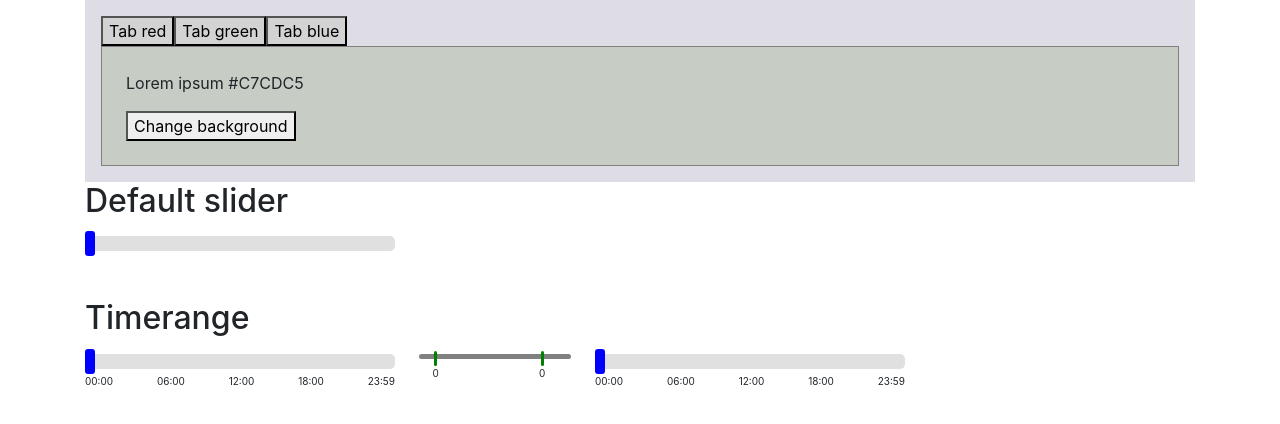
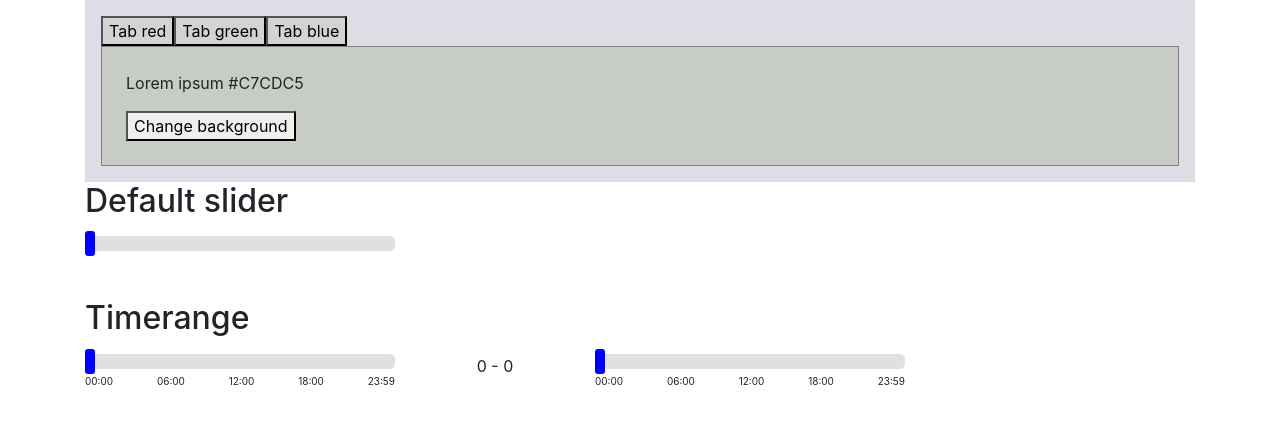
Before and after one commit to InnaPikul/react-learn-project, a React (Create React App) app: page / in a window 1280 px wide. Shown: the top 424 px of the page. Built offline with nearby package versions, Linux system fonts and the light colour scheme.

Commit message:
change slider value in %

```diff
--- a/src/components/Slider/Slider.js
+++ b/src/components/Slider/Slider.js
@@ -1,42 +1,34 @@
 import React, { useRef, useState } from "react";
 import "./style.scss";
 
-const Slider = (props) => {
+const Slider = ({ sendFromValue, sendToValue, hasScale, ...props }) => {
   const thumb = useRef(null);
   const slider = useRef(null);
-  const [thumbLeft, setThumbLeft] = useState(null);
-
-  const sendFromValue = (value) => {
-    props.sendFrom(value);
-  }
-
-  const sendToValue = (value) => {
-    props.sendTo(value);
-  }
-
-  const sendWidth = (value) => {
-    props.sendWidth(value);
-  }
+  const [initialThumbLeft, setInitialThumbLeft] = useState(0);
 
   function moveAt(pageX, shift) {
     const currentThumbPosition = pageX - slider.current.offsetLeft; // left point of current position of thumb on slider
-    sendWidth(slider.current.offsetWidth - thumb.current.offsetWidth); // send width value to parent element
-    if (currentThumbPosition > 0 && currentThumbPosition < slider.current.offsetWidth) {
-      const left = Math.round(currentThumbPosition - shift);
-      const rightEdge = Math.round(slider.current.offsetWidth - thumb.current.offsetWidth);
+    if (
+      currentThumbPosition > 0 &&
+      currentThumbPosition < slider.current.offsetWidth
+    ) {
+      const left = Math.round(((currentThumbPosition - shift) * 100) / slider.current.offsetWidth);
+      const rightEdge = Math.round(
+        (slider.current.offsetWidth - thumb.current.offsetWidth) * 100 / slider.current.offsetWidth
+      );
+
       if (left < 0) {
-        setThumbLeft(0);
-        props.sendFrom && sendFromValue(0); //? send From value to parent element
-        props.sendTo && sendToValue(0); //? send TO value to parent element
-      }
-      else if (left > rightEdge) {
-        setThumbLeft(rightEdge);
-        props.sendFrom && sendFromValue(rightEdge); //? send From value to parent element
-        props.sendTo && sendToValue(rightEdge); //? send TO value to parent element
+        setInitialThumbLeft(0);
+        sendFromValue && sendFromValue(0); //? send From value to parent element
+        sendToValue && sendToValue(0); //? send TO value to parent element
+      } else if (left > rightEdge) {
+        setInitialThumbLeft(rightEdge);
+        sendFromValue && sendFromValue(rightEdge); //? send From value to parent element
+        sendToValue && sendToValue(rightEdge); //? send TO value to parent element
       } else {
-        setThumbLeft(left);
-        props.sendFrom && sendFromValue(left); //? send From value to parent element
-        props.sendTo && sendToValue(left); //? send TO value to parent element
+        setInitialThumbLeft(left);
+        sendFromValue && sendFromValue(left); //? send From value to parent element
+        sendToValue && sendToValue(left); //? send TO value to parent element
       }
     }
   }
@@ -63,29 +55,30 @@ const Slider = (props) => {
   }
 
   const handleSliderClick = (event) => {
-    const shiftX = (thumb.current.getBoundingClientRect().width / 2);
+    const shiftX = thumb.current.getBoundingClientRect().width / 2;
     moveAt(event.pageX, shiftX);
-  }
+  };
 
   return (
     <div className="slider" ref={slider} onClick={handleSliderClick}>
       <div
         className="thumb"
         style={{
-          left: `${thumbLeft}px`,
+          left: `${initialThumbLeft}%`,
         }}
         onMouseDown={handleMousedown}
         onDragStart={() => handleDragStart}
         ref={thumb}
       ></div>
-      {props.hasScale && <div className="scale">
-        <span>00:00</span>
-        <span>06:00</span>
-        <span>12:00</span>
-        <span>18:00</span>
-        <span>23:59</span>
-      </div>}
-
+      {hasScale && (
+        <div className="scale">
+          <span>00:00</span>
+          <span>06:00</span>
+          <span>12:00</span>
+          <span>18:00</span>
+          <span>23:59</span>
+        </div>
+      )}
     </div>
   );
 };
--- a/src/components/Timerange/TimeRange.js
+++ b/src/components/Timerange/TimeRange.js
@@ -3,52 +3,22 @@ import Slider from "../Slider/Slider";
 import "./style.scss";
 
 const TimeRange = ({ hasScale }) => {
-  const [fromValue, setRangeLeft] = useState(0);
+  const [fromValue, setFromValue] = useState(0);
   const [toValue, setToValue] = useState(0);
-  const [sliderWidth, setSliderWidth] = useState(0);
-
-  const takeFrom = (value) => {
-    return setRangeLeft(value);
-  };
-
-  const takeTo = (value) => {
-    return setToValue(value);
-  };
-
-  const takeWidth = (width) => {
-    return setSliderWidth(width);
-  };
 
   const convertToHours = (fieldValue) => {
-    const oneUnit = sliderWidth / 24; //value of one unit
-    const res = Math.round(fieldValue / oneUnit);
-    return res;
+    const hourInPercent = 100 / 24; //value in % of one hour
+    return Math.round(fieldValue / hourInPercent);;
   };
 
   return (
     <div className="flex mb-5">
-      <Slider hasScale={hasScale} sendFrom={takeFrom} sendWidth={takeWidth} />
-      <div className="diapason px-4">
-        <div className="diapason__line">
-          <div
-            className="diapason__thumb"
-            style={{
-              left: `10%`,
-            }}
-          >
-            <span className="label">{sliderWidth && convertToHours(fromValue)}</span>
-          </div>
-          <div
-            className="diapason__thumb"
-            style={{
-              left: `80%`,
-            }}
-          >
-            <span className="label">{sliderWidth && convertToHours(toValue)}</span>
-          </div>
-        </div>
+      <Slider hasScale={hasScale} sendFromValue={setFromValue}/>
+      <div className="range px-4">
+        <span className="label">{convertToHours(fromValue)} </span>-
+        <span className="label"> {convertToHours(toValue)}</span>
       </div>
-      <Slider hasScale={hasScale} sendTo={takeTo} sendWidth={takeWidth} />
+      <Slider hasScale={hasScale} sendToValue={setToValue} />
     </div>
   );
 };
--- a/src/components/Timerange/style.scss
+++ b/src/components/Timerange/style.scss
@@ -1,30 +1,4 @@
-.diapason {
+.range {
+    text-align: center;
     width: 200px;
-
-    &__line {
-        position: relative;
-        width: 100%;
-        height: 5px;
-        border-radius: 5px;
-        background: gray;
-    }
-
-    &__thumb {
-        z-index: 1000;
-        position: absolute;
-        top: -3px;
-        width: 3px;
-        height: 15px;
-        border-radius: 3px;
-        background: green;
-
-    }
-
-    .label {
-        position: absolute;
-        top: 15px;
-        left: 50%;
-        transform: translateX(-50%);
-        font-size: 10px;
-    }
 }
```
Also changed, not shown: 1 other file (tests, documents, lock files or other folders).
